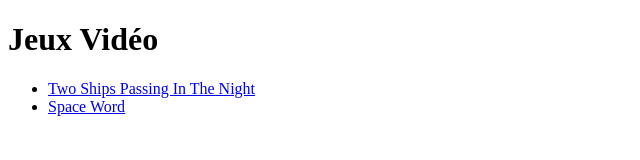
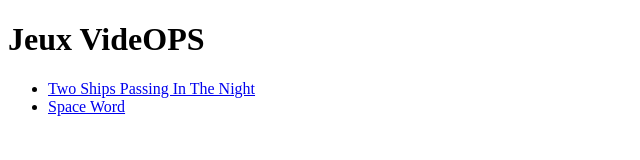
Before and after one commit to ShiryuMu8/JEUX-VIDEOPS, a website: page index.html in a window 1280 px wide. Shown: the full height of the page, 0-640 px from the left. Drawn offline with Linux system fonts and the light colour scheme.

Commit message:
deploy: 77f3e3a1a13c46f6fab93afcff98b3d4e725755d

```diff
--- a/index.html
+++ b/index.html
@@ -2,10 +2,10 @@
 <html lang="fr">
 <head>
   <meta charset="UTF-8">
-  <title>Jeux Vidéo</title>
+  <title>Jeux VidEOPS</title>
 </head>
 <body>
-  <h1>Jeux Vidéo</h1>
+  <h1>Jeux VideOPS</h1>
   <ul>
     <li><a href="./two-ships/">Two Ships Passing In The Night</a></li>
     <li><a href="./space-word/">Space Word</a></li>
```
